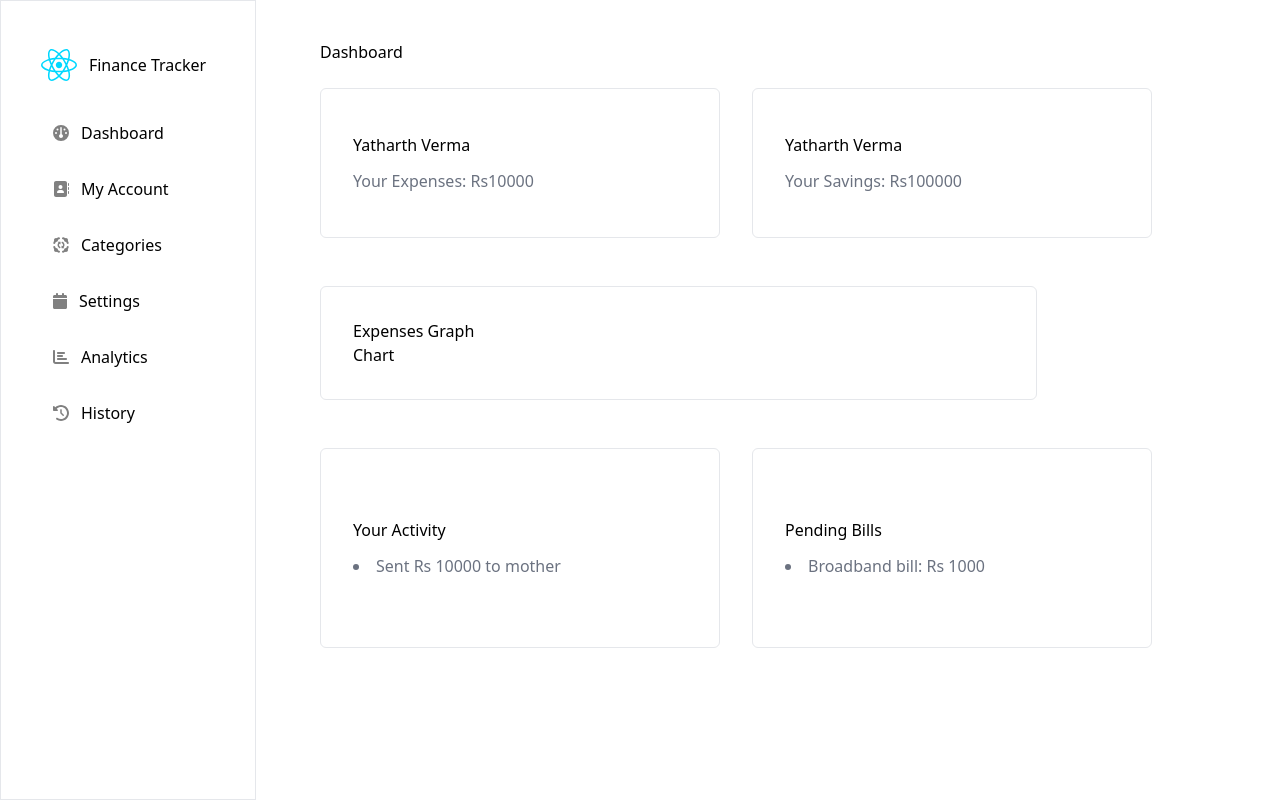
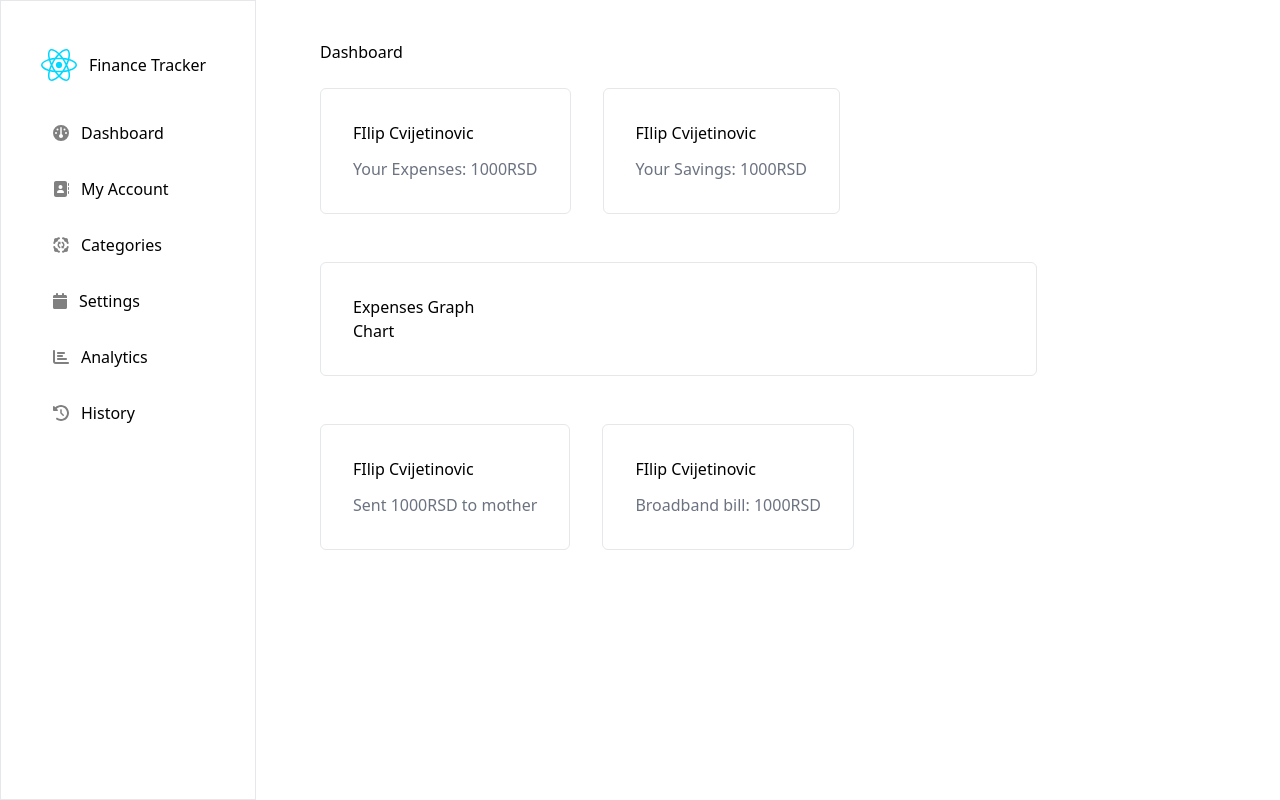
Before and after one commit to filipc96/finance-tracker, a React (Vite) app in the folder frontend/: page / in a window 1280 px wide. Built offline with nearby package versions, Linux system fonts and the light colour scheme.

Commit message:
create DashboardCard component

```diff
--- a/frontend/src/App.jsx
+++ b/frontend/src/App.jsx
@@ -7,13 +7,11 @@ import Analytics from "./components/Analytics";
 import History from "./components/History";
 
 import {
-  faEnvelope,
   faGauge,
   faAddressBook,
   faGroupArrowsRotate,
   faChartBar,
   faHistory,
-  faGear,
   faCalendar,
 } from "@fortawesome/free-solid-svg-icons";
 import Settings from "./components/Settings";
--- a/frontend/src/components/Dashboard.jsx
+++ b/frontend/src/components/Dashboard.jsx
@@ -1,18 +1,25 @@
 import Chart from "./Chart";
+import DashboardCard from "./DashboardCard";
+
 const Dashboard = () => {
   return (
     <>
       <h2>Dashboard</h2>
+
       <div className="flex space-x-8 py-6">
-        <div className="flex flex-col rounded-md border w-[400px] h-[150px] p-8 justify-center">
-          <h2>Yatharth Verma</h2>
-          <p className="text-gray-500 mt-3">Your Expenses: Rs10000</p>
-        </div>
+        <DashboardCard
+          username="FIlip Cvijetinovic"
+          text="Your Expenses: 1000RSD"
+          width="400px"
+          height="150px"
+        ></DashboardCard>
 
-        <div className="flex flex-col rounded-md border w-[400px] h-[150px] p-8 justify-center">
-          <h2>Yatharth Verma</h2>
-          <p className="text-gray-500 mt-3">Your Savings: Rs100000</p>
-        </div>
+        <DashboardCard
+          username="FIlip Cvijetinovic"
+          text="Your Savings: 1000RSD"
+          width="400px"
+          height="150px"
+        ></DashboardCard>
       </div>
 
       <div className="flex space-x-8 py-6 w-4/5">
@@ -21,16 +28,20 @@ const Dashboard = () => {
           <Chart />
         </div>
       </div>
+      <div className="flex space-x-8 py-6">
+        <DashboardCard
+          username="FIlip Cvijetinovic"
+          text="Sent 1000RSD to mother "
+          width="400px"
+          height="200px"
+        ></DashboardCard>
 
-      <div className="flex space-x-8 py-6">
-        <div className="flex flex-col rounded-md border  w-[400px] h-[200px] p-8 justify-center">
-          <h2>Your Activity</h2>
-          <li className="text-gray-500 mt-3">Sent Rs 10000 to mother</li>
-        </div>
-        <div className="flex flex-col rounded-md border w-[400px] h-[200px] p-8 justify-center">
-          <h2>Pending Bills</h2>
-          <li className="text-gray-500 mt-3">Broadband bill: Rs 1000</li>
-        </div>
+        <DashboardCard
+          username="FIlip Cvijetinovic"
+          text="Broadband bill: 1000RSD"
+          width="400px"
+          heigth="200px"
+        ></DashboardCard>
       </div>
     </>
   );
--- /dev/null
+++ b/frontend/src/components/DashboardCard.jsx
@@ -0,0 +1,12 @@
+const DashboardCard = ({ username, text, width, height }) => {
+  return (
+    <div
+      className={`flex flex-col rounded-md border w-[${width}] h-[${height}] p-8 justify-center`}
+    >
+      <h2>{username}</h2>
+      <p className="text-gray-500 mt-3">{text}</p>
+    </div>
+  );
+};
+
+export default DashboardCard;
```
